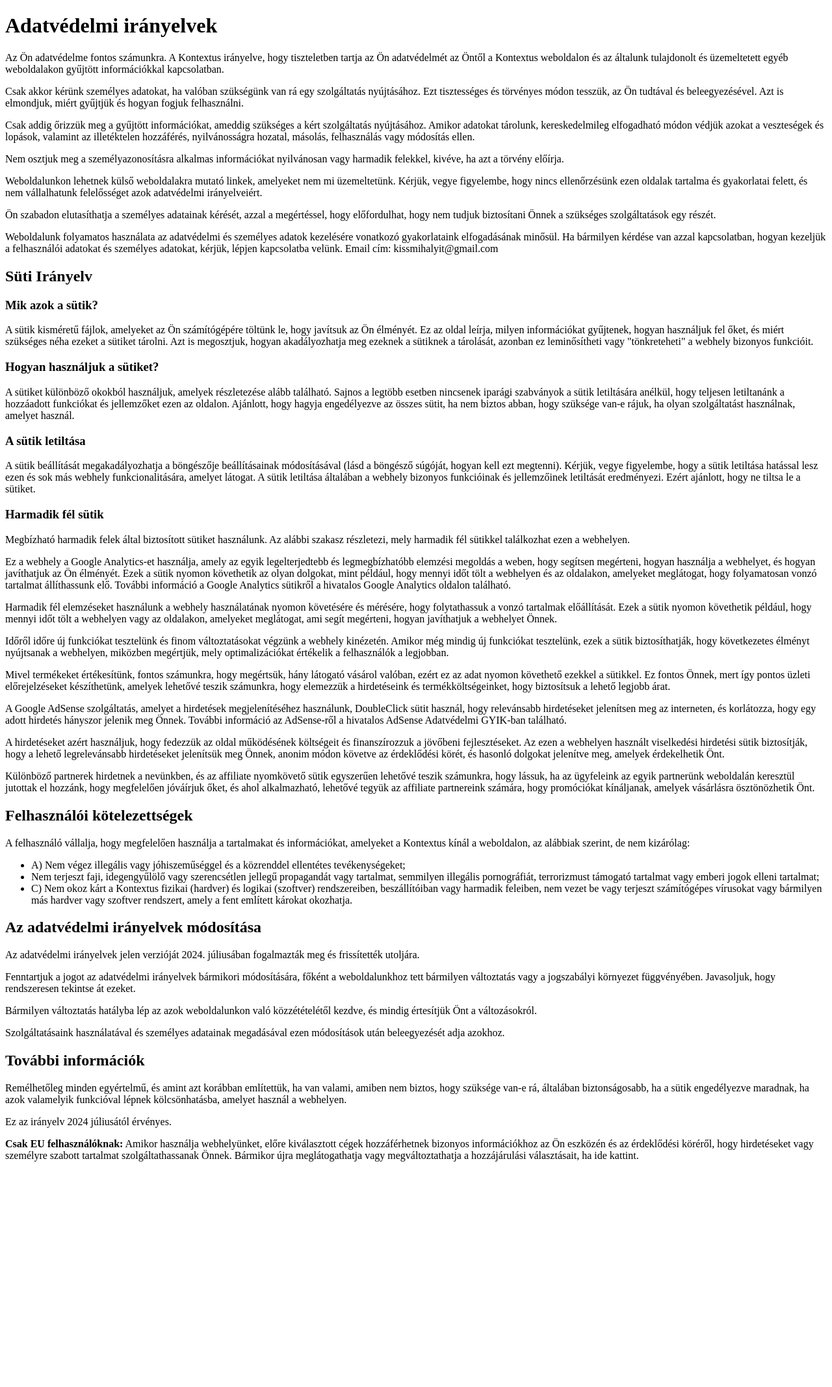
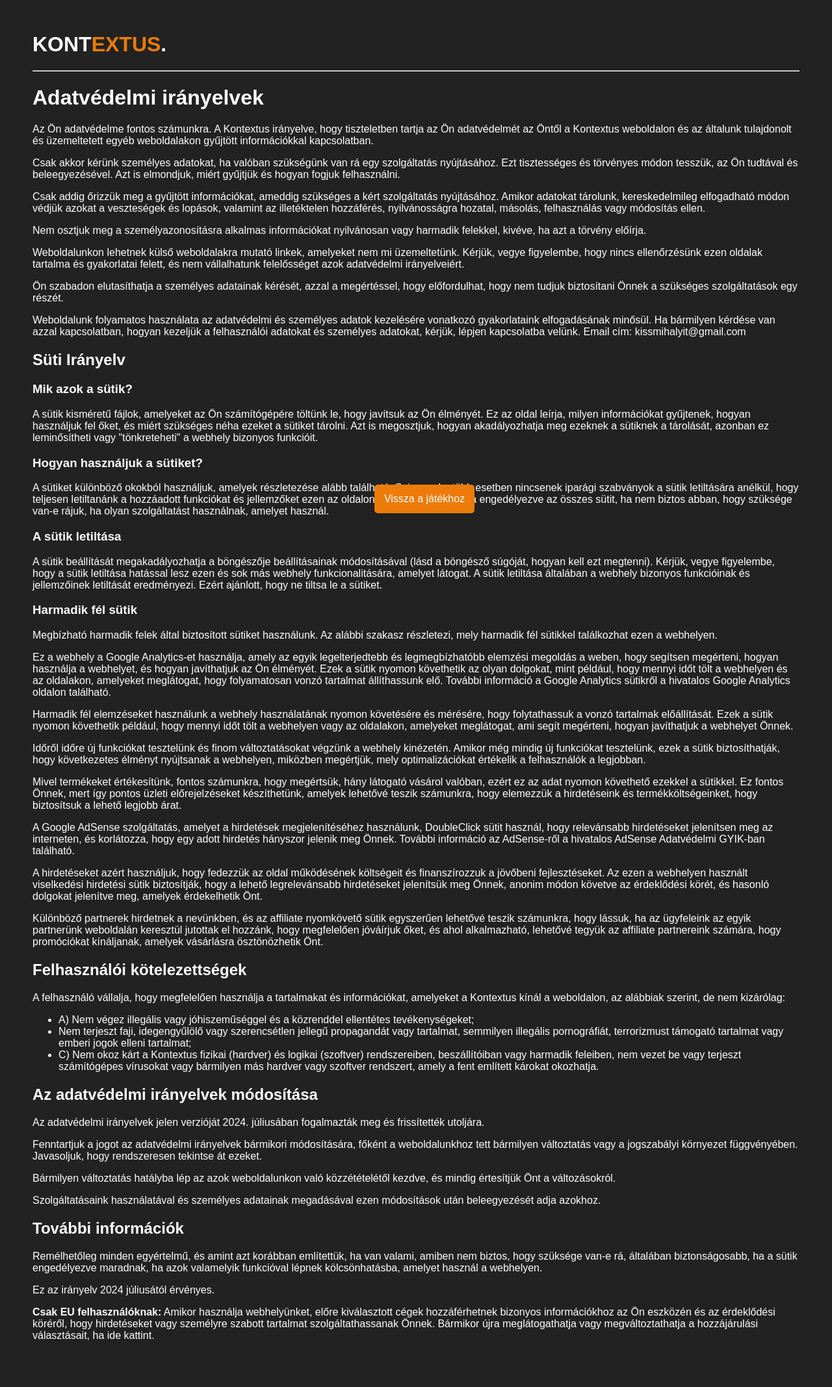
Before and after one commit to kissmihaly1/Flaskcontext, a Flask app: template templates/privacy.html in a window 1280 px wide. Shown: the whole page at 65% size. Before the commit the page ends 1788 px from the top, so only its background shows below. Run offline with Flask 3, Linux system fonts and the light colour scheme; the template is opened without the code that fills it, so the values that code supplies are empty; parts of the project's set-up code (start-up, migrations or seed data) failed here and were passed over.

Commit message:
lots of bugfix, privacy page, cleaning toxic words

```diff
--- a/app.py
+++ b/app.py
@@ -39,9 +39,11 @@ def save_guess(word, rank, user_id=None):
 def home():
     return render_template('index.html')
 
-@app.route('/adatvedelmitajekoztato')
+@app.route('/privacy')
 def privacy():
     return render_template('privacy.html')
+
+
 
 @app.route('/checkdate', methods=['POST'])
 def checkdate():
--- a/static/js/hint.js
+++ b/static/js/hint.js
@@ -47,6 +47,7 @@ function handleHint() {
 
                     // Create and insert the latest tip box (first occurrence of the current guess)
                     createWordBox(data.word, data.rank, true);
+                    document.getElementById('hint-left').innerText = hintCount;
 
                     // Add a separator line
                     const separator = document.createElement('div');
--- a/static/js/otherDayPlay.js
+++ b/static/js/otherDayPlay.js
@@ -10,7 +10,7 @@ function otherDayPlay(chosenDay, isRandom){
                 }
             }
         }
-        document.getElementById('streak').innerText = solved;
+        //document.getElementById('streak').innerText = solved;
         if (!storedGameData) {
             // Initialize new game data for the current game day
             storedGameData = initializeNewGameData();
--- /dev/null
+++ b/static/stylesprivacy.css
@@ -0,0 +1,37 @@
+body {
+    background-color: #222;
+    color: #fff;
+    font-family: Arial, sans-serif;
+    margin: 50px;
+    padding: 0;
+    justify-content: center;
+    align-items: center;
+    min-height: 100dvh;
+    overflow: auto;
+}
+.privacylink{
+    align-items: center;
+    left: 45%;
+    color: #fff;
+    border: 3px solid #ec7b0a;
+    background-color: #ec7b0a;
+    border-radius: 5px;
+    position: fixed;
+    bottom: 10px;
+    width: 10%;
+    padding: 10px;
+    text-align: center;
+    z-index: 1000;
+    text-decoration: none;
+}
+.highlight {
+    color: #ec7b0a;
+}
+.privacylink:hover{
+    background-color: #b46413;
+    border: 3px solid #b46413;
+    transition: background-color 1s;
+}
+.last{
+    margin-bottom: 70px;
+}
--- a/templates/index.html
+++ b/templates/index.html
@@ -5,7 +5,7 @@
      crossorigin="anonymous"></script>
     <meta charset="UTF-8">
     <meta name="viewport" content="width=device-width, initial-scale=1.0">
-    <title>KONTEXTUS.</title>
+    <title>Kontextus</title>
     <meta name="description" content="KONTEXTUS - Találd meg a titkos szót és játssz minden nap! Korlátlan számú tipp, napi egy kihívás.">
     <meta name="keywords" content="KONTEXTUS, titkos szó, játék, magyar szavak, AI, mesterséges intelligencia, szórakozás">
     <meta property="og:title" content="KONTEXTUS">
@@ -36,7 +36,7 @@
             </div>
         </header>
         <hr>
-        <p class="find">Nap: <span id="game-number"></span> |  Megoldva: <strong id="streak"></strong> játék</p>
+        <p class="find">Nap: <strong id="game-number"></strong> |  Megoldva: <strong id="streak"></strong> játék</p>
                 <input type="text" placeholder="írj ide egy szót..." id="word-input" aria-label="Word input">
             <button id="submit-button">Küldés</button>
         <div class="loading-wrapper" id="loading-wrapper">
@@ -81,7 +81,7 @@
             <h2>Információk</h2>
             <p>Ez egy személyes projekt, amelyet már létező oldalak ihlettek, azonban azok nem voltak elérhetőek magyar szavakkal. Hibák előfordulhatnak, és <strong>még</strong> nem a legjobb a pontosság, de folyamatosan fejlesztve van.</p>
             <p>Visszajelzés: kissmihalyit@gmail.com</p>
-            <p>A weboldal cookie-kat használ statisztikák gyűjtésére és hirdetések megjelenítésére. További információk az <a href="{{ url_for('privacy') }}">Adatvédelmi tájékoztató</a>-ban.</p>
+            <p>A weboldal cookie-kat használ statisztikák gyűjtésére és hirdetések megjelenítésére. További információk az <a class="strong" href="{{ url_for('privacy') }}">Adatvédelmi tájékoztató</a>-ban.</p>
         </div>
     </div>
     <div id="modal_info" class="modal_info">
--- a/templates/privacy.html
+++ b/templates/privacy.html
@@ -1,10 +1,24 @@
 <!DOCTYPE html>
 <html lang="en">
 <head>
+    <script async src="https://pagead2.googlesyndication.com/pagead/js/adsbygoogle.js?client=ca-pub-4112526044003198"
+     crossorigin="anonymous"></script>
     <meta charset="UTF-8">
-    <title>Title</title>
+    <meta name="viewport" content="width=device-width, initial-scale=1.0">
+    <title>Kontextus</title>
+    <meta name="description" content="KONTEXTUS - Találd meg a titkos szót és játssz minden nap! Korlátlan számú tipp, napi egy kihívás.">
+    <meta name="keywords" content="KONTEXTUS, titkos szó, játék, magyar szavak, AI, mesterséges intelligencia, szórakozás">
+    <meta property="og:title" content="KONTEXTUS">
+    <meta property="og:description" content="Találd meg a titkos szót és játssz minden nap!">
+    <meta property="og:image" content="../static/logo.png">
+    <meta property="og:url" content="https://kontextus.eu">
+    <link rel="stylesheet" href="../static/stylesprivacy.css">
+    <link rel="icon" type="image/png" href="../static/logo.png">
+    <link rel="stylesheet" href="https://cdnjs.cloudflare.com/ajax/libs/font-awesome/6.4.0/css/all.min.css">
 </head>
 <body>
+<h1>KONT<span class="highlight">EXTUS</span>.</h1>
+<hr>
 <h1>Adatvédelmi irányelvek</h1>
 <p>Az Ön adatvédelme fontos számunkra. A Kontextus irányelve, hogy tiszteletben tartja az Ön adatvédelmét az Öntől a Kontextus weboldalon és az általunk tulajdonolt és üzemeltetett egyéb weboldalakon gyűjtött információkkal kapcsolatban.</p>
 <p>Csak akkor kérünk személyes adatokat, ha valóban szükségünk van rá egy szolgáltatás nyújtásához. Ezt tisztességes és törvényes módon tesszük, az Ön tudtával és beleegyezésével. Azt is elmondjuk, miért gyűjtjük és hogyan fogjuk felhasználni.</p>
@@ -51,6 +65,7 @@
 <h2>További információk</h2>
 <p>Remélhetőleg minden egyértelmű, és amint azt korábban említettük, ha van valami, amiben nem biztos, hogy szüksége van-e rá, általában biztonságosabb, ha a sütik engedélyezve maradnak, ha azok valamelyik funkcióval lépnek kölcsönhatásba, amelyet használ a webhelyen.</p>
 <p>Ez az irányelv 2024 júliusától érvényes.</p>
-<p><strong>Csak EU felhasználóknak:</strong> Amikor használja webhelyünket, előre kiválasztott cégek hozzáférhetnek bizonyos információkhoz az Ön eszközén és az érdeklődési köréről, hogy hirdetéseket vagy személyre szabott tartalmat szolgáltathassanak Önnek. Bármikor újra meglátogathatja vagy megváltoztathatja a hozzájárulási választásait, ha ide kattint.</p>
+<p class="last"><strong>Csak EU felhasználóknak:</strong> Amikor használja webhelyünket, előre kiválasztott cégek hozzáférhetnek bizonyos információkhoz az Ön eszközén és az érdeklődési köréről, hogy hirdetéseket vagy személyre szabott tartalmat szolgáltathassanak Önnek. Bármikor újra meglátogathatja vagy megváltoztathatja a hozzájárulási választásait, ha ide kattint.</p>
+ <a href="{{ url_for('home') }}" class="privacylink">Vissza a játékhoz</a>
 </body>
 </html>
```
Also changed, not shown: static/js/modalHandler.js (+32 -8 lines), static/js/script.js (+11 -10 lines), static/styles.css (+8 -1 lines), lemmatized_words2.csv.
